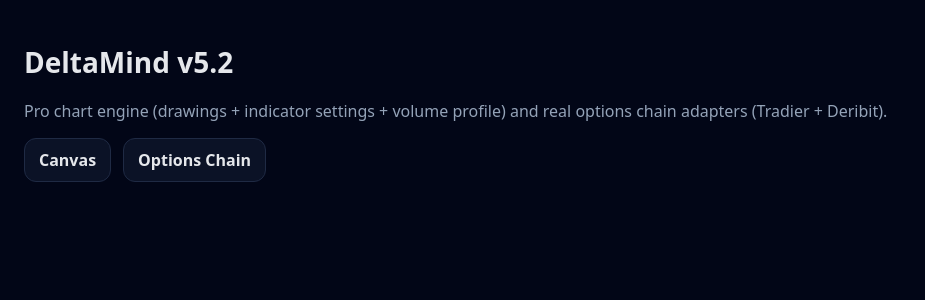
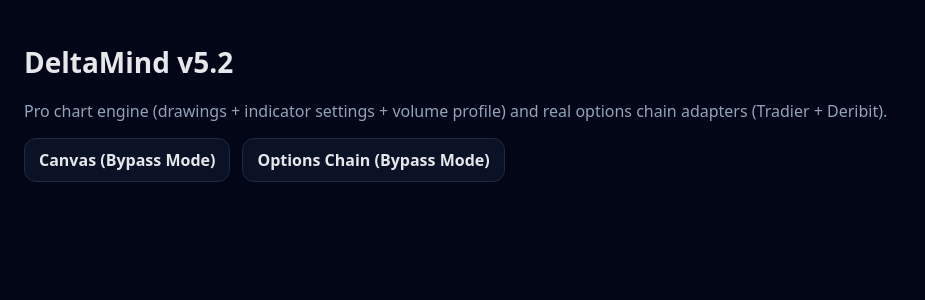
Before and after one commit to deltamind2026/deltamind_use, a Next.js app in the folder apps/web/: page / in a window 1280 px wide. Shown: the top 300 px of the page, without its empty margins (0-925 px from the left). Built offline with nearby package versions, Linux system fonts and the light colour scheme.

Commit message:
Update page.tsx
feat: add login bypass labels and update button styling

```diff
--- a/apps/web/app/page.tsx
+++ b/apps/web/app/page.tsx
@@ -1,17 +1,26 @@
+import Link from 'next/link';
 
-import Link from 'next/link';
 export default function Home() {
   return (
-    <main style={{ padding: 24, color:'#e5e7eb' }}>
+    <main style={{ padding: 24, color: '#e5e7eb' }}>
       <h1 style={{ fontSize: 28, fontWeight: 900 }}>DeltaMind v5.2</h1>
-      <p style={{ color:'#94a3b8', maxWidth: 900 }}>
+      <p style={{ color: '#94a3b8', maxWidth: 900 }}>
         Pro chart engine (drawings + indicator settings + volume profile) and real options chain adapters (Tradier + Deribit).
       </p>
-      <div style={{ display:'flex', gap:12, flexWrap:'wrap', marginTop: 14 }}>
-        <Link href="/dashboard/canvas" style={btn}>Canvas</Link>
-        <Link href="/dashboard/options" style={btn}>Options Chain</Link>
+      <div style={{ display: 'flex', gap: 12, flexWrap: 'wrap', marginTop: 14 }}>
+        <Link href="/dashboard/canvas" style={btn}>Canvas (Bypass Mode)</Link>
+        <Link href="/dashboard/options" style={btn}>Options Chain (Bypass Mode)</Link>
       </div>
     </main>
   );
 }
-const btn:any = { padding:'10px 14px', borderRadius: 12, background:'#0b1226', border:'1px solid #1f2a44', color:'#e5e7eb', textDecoration:'none', fontWeight: 800 };
+
+const btn: any = {
+  padding: '10px 14px',
+  borderRadius: 12,
+  background: '#0b1226',
+  border: '1px solid #1f2a44',
+  color: '#e5e7eb',
+  textDecoration: 'none',
+  fontWeight: 800
+};
```
